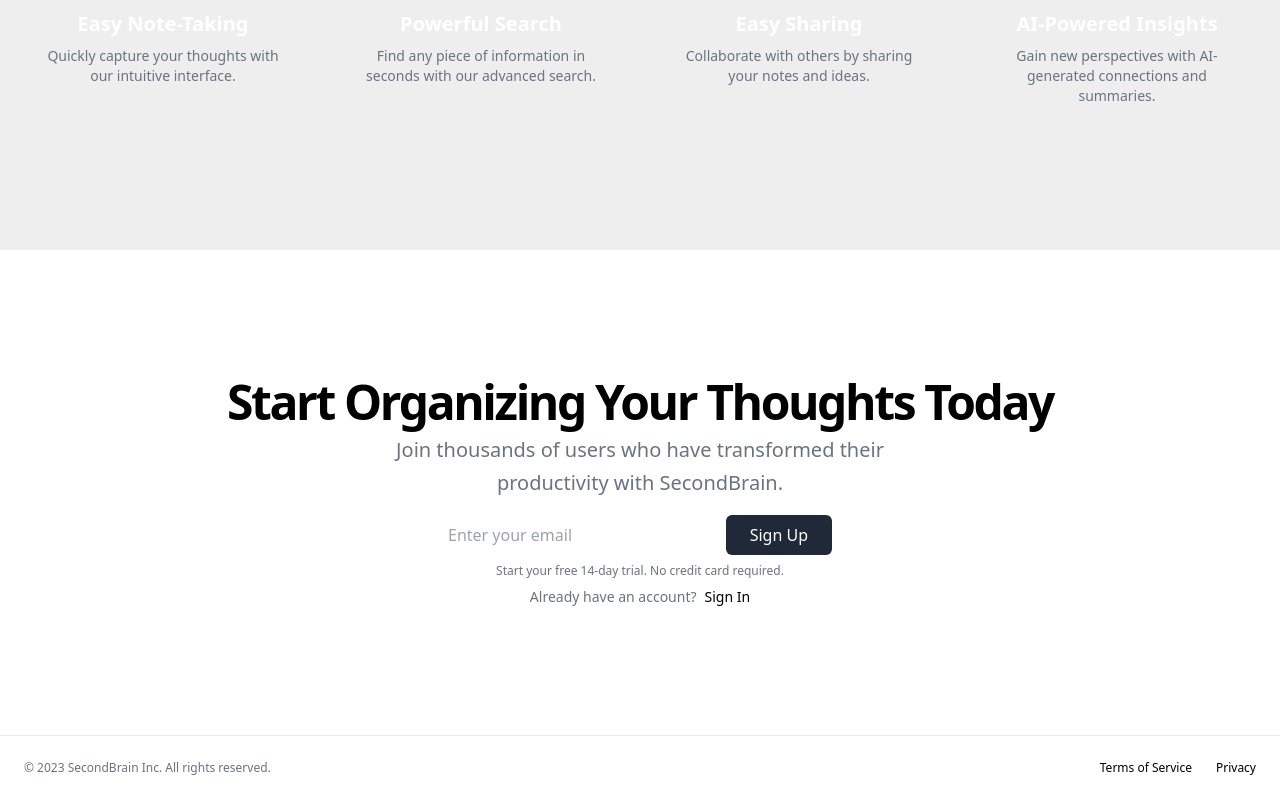
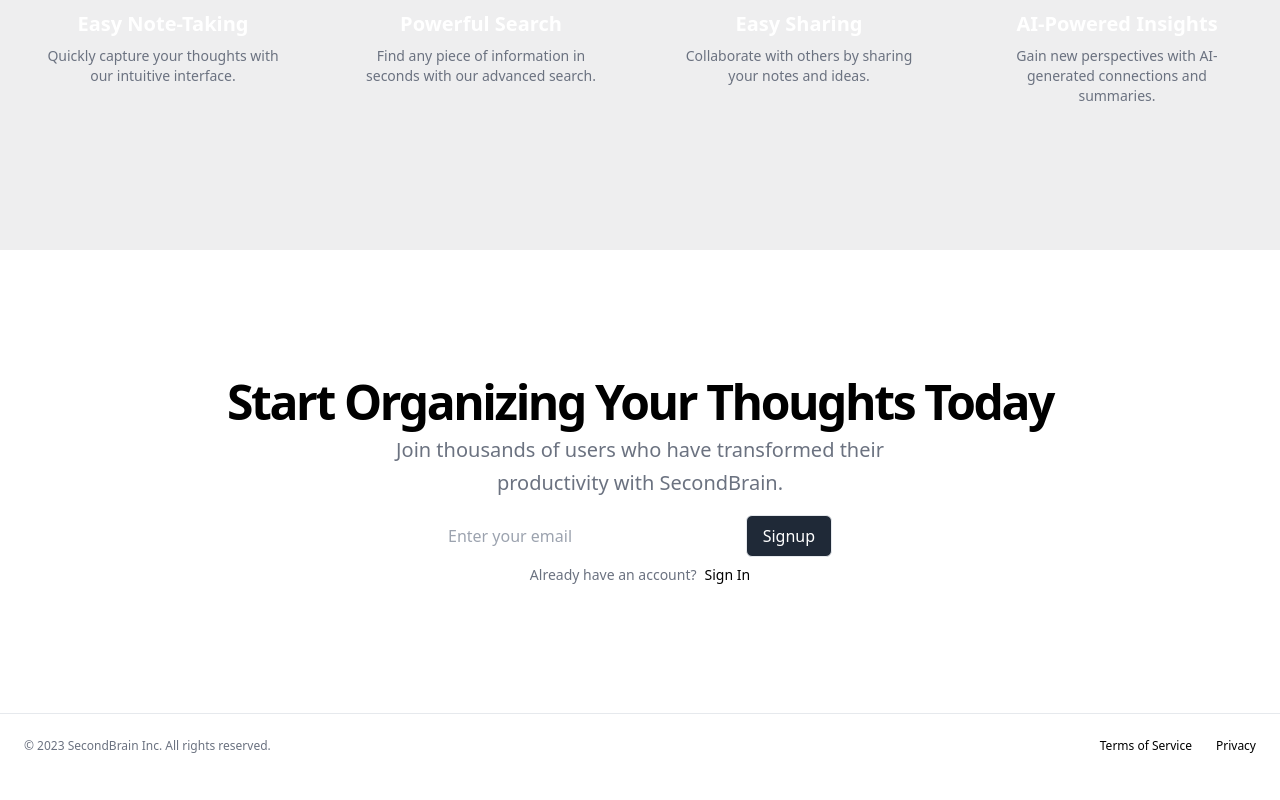
Before and after one commit to yashvikram30/Second-Brain-App, a React (Vite) app in the folder client/: page / in a window 1280 px wide. Shown: the part 898-1698 px from the top of the page. After the commit the page ends 1676 px from the top, so only its background shows below. Built offline with nearby package versions, Linux system fonts and the light colour scheme.

Commit message:
final changes

```diff
--- a/client/src/pages/Landing.tsx
+++ b/client/src/pages/Landing.tsx
@@ -1,5 +1,4 @@
 import { Link } from "react-router-dom";
-import Button from "../components/ui/Button";
 import { Brain, PenTool, Search, Share2 } from "lucide-react";
 
 export default function LandingPage() {
@@ -119,11 +118,9 @@
                     placeholder="Enter your email"
                     type="email"
                   />
-                  <Button variant="primary" text="Sign Up" size="md" />
+                  <Link to="/signup" className="bg-gray-800 text-white hover:bg-gray-900 border rounded-md px-4 py-2">Signup</Link>
                 </form>
-                <p className="text-xs text-gray-500 dark:text-gray-400">
-                  Start your free 14-day trial. No credit card required.
-                </p>
+
                 <div className="flex items-center justify-center space-x-2 text-sm">
                   <span className="text-gray-500 dark:text-gray-400">
                     Already have an account?
```
